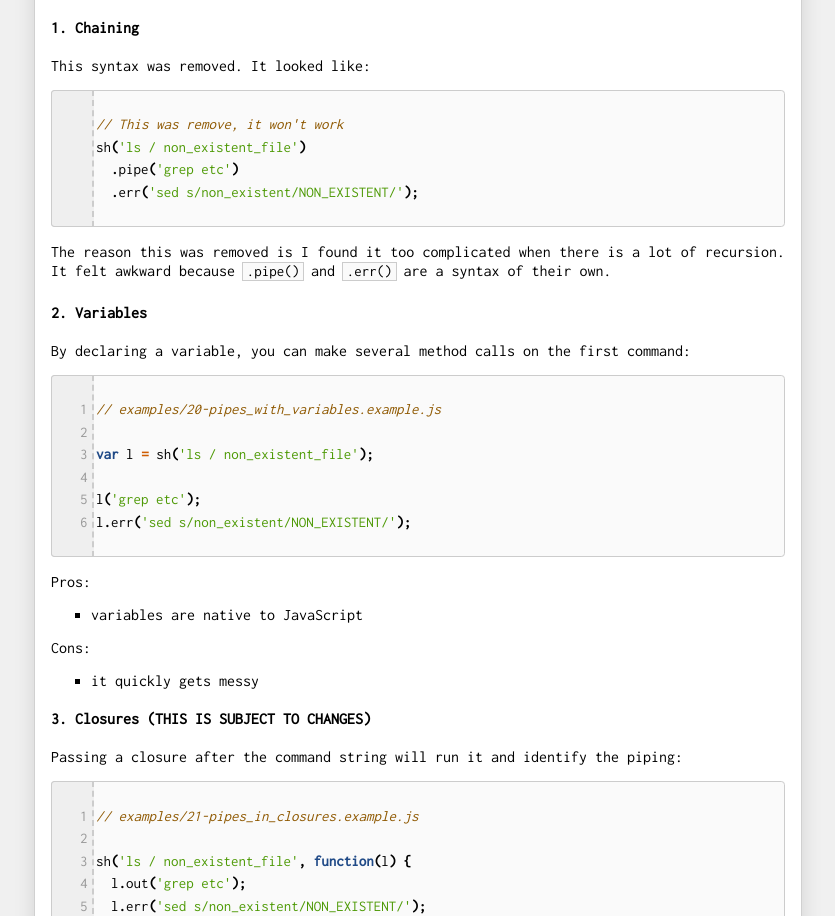
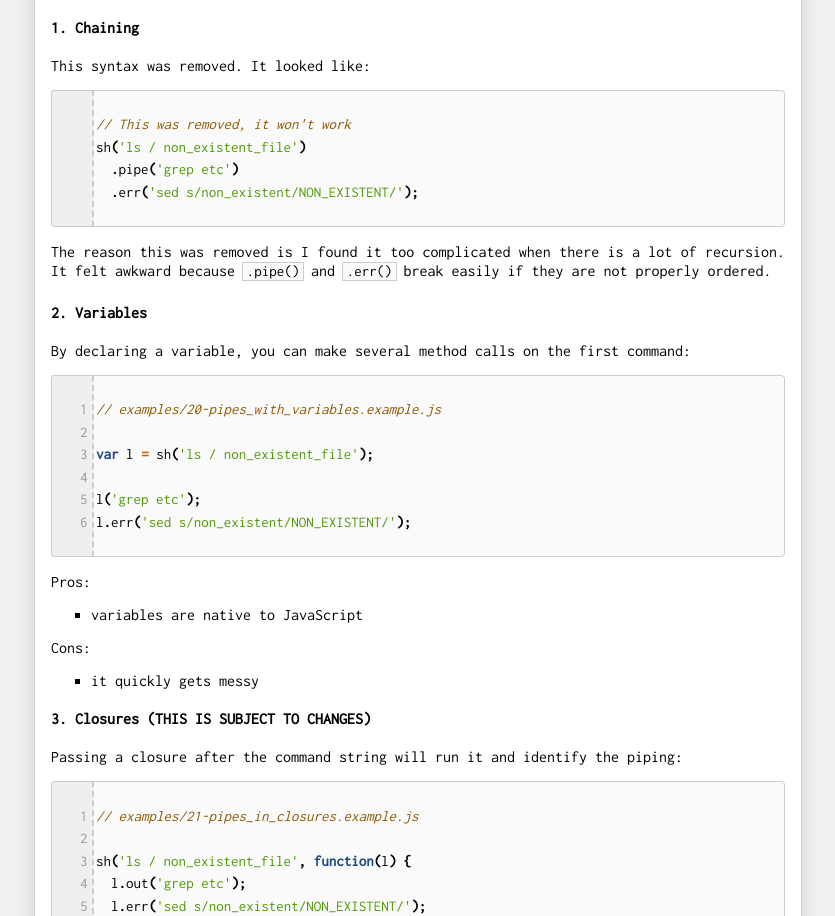
Before and after one commit to guitt/sh.js, a plain HTML site: page tutorial.html in a window 1280 px wide. Shown: the part 9180-10096 px from the top of the page, without its empty margins (222-1057 px from the left). Drawn offline with Linux system fonts and the light colour scheme.

Commit message:
Fix typos in docs

```diff
--- a/tutorial.html
+++ b/tutorial.html
@@ -587,14 +587,14 @@ ls / non_existent_file &gt; out_stream 2&gt; err_stream
 <div class="highlight"><pre class="line_nums">&nbsp;
 &nbsp;
 &nbsp;
-&nbsp;</pre><pre><code><span class="c1">// This was remove, it won&#39;t work</span>
+&nbsp;</pre><pre><code><span class="c1">// This was removed, it won&#39;t work</span>
 <span class="nx">sh</span><span class="p">(</span><span class="s1">&#39;ls / non_existent_file&#39;</span><span class="p">)</span>
   <span class="p">.</span><span class="nx">pipe</span><span class="p">(</span><span class="s1">&#39;grep etc&#39;</span><span class="p">)</span>
   <span class="p">.</span><span class="nx">err</span><span class="p">(</span><span class="s1">&#39;sed s/non_existent/NON_EXISTENT/&#39;</span><span class="p">);</span>
 </code></pre></div>
 
 
-<p>The reason this was removed is I found it too complicated when there is a lot of recursion. It felt awkward because <code>.pipe()</code> and <code>.err()</code> are a syntax of their own.</p>
+<p>The reason this was removed is I found it too complicated when there is a lot of recursion. It felt awkward because <code>.pipe()</code> and <code>.err()</code> break easily if they are not properly ordered.</p>
 
 <h4 id="2-Variables">2. Variables</h4>
 
```
Also changed, not shown: install.html (+1 -1 lines).
